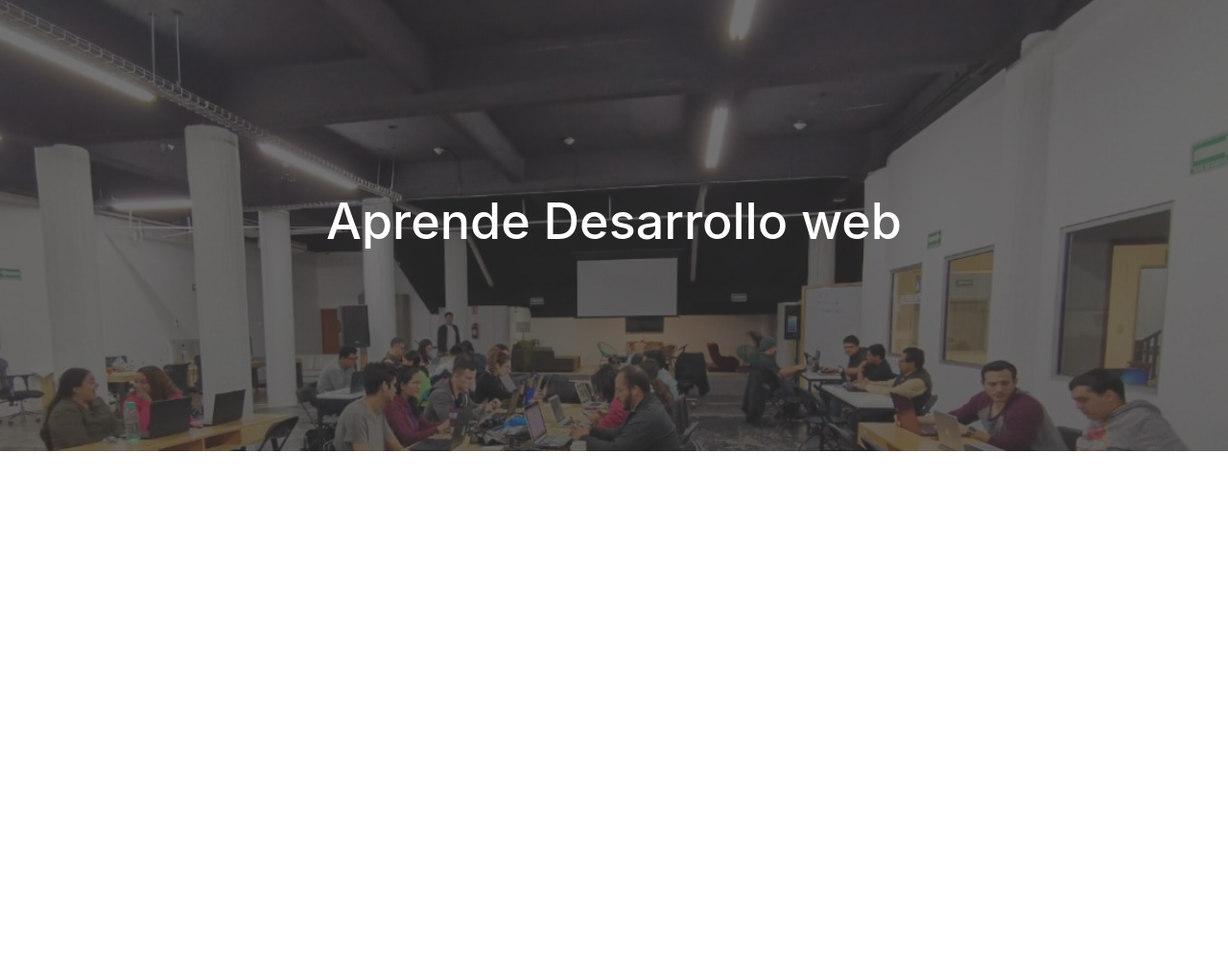
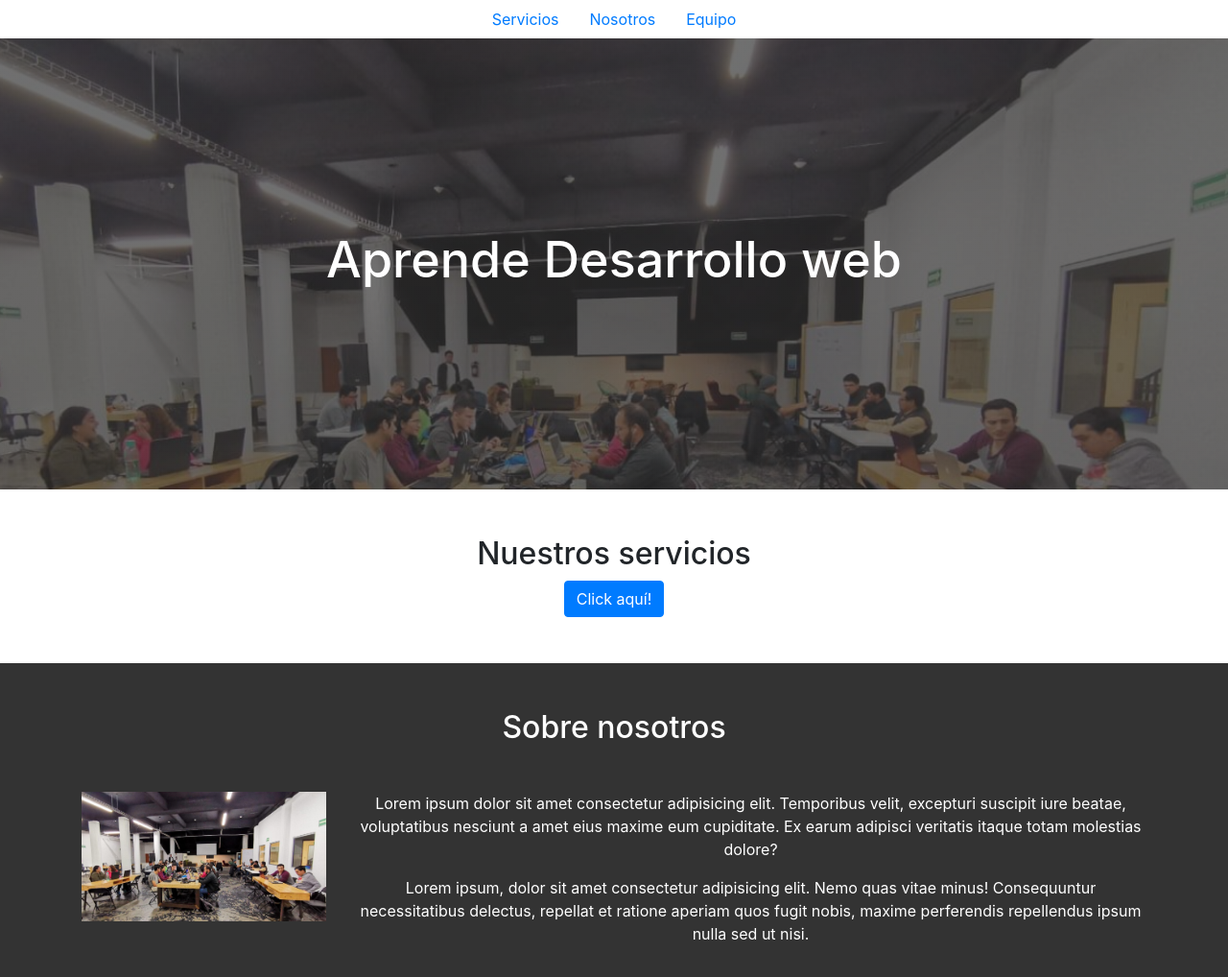
Before and after one commit to gpenunuri/introduccion-desarrollo-diseno-web, a plain HTML site: page 04-frameworks-css/proyecto_bootstrap/index.html in a window 1280 px wide. Shown: the whole page at 96% size. Before the commit the page ends 800 px from the top, so only its background shows below. Drawn offline with Linux system fonts and the light colour scheme.

Commit message:
grid bootstrap added

```diff
--- a/04-frameworks-css/proyecto_bootstrap/css/styles.css
+++ b/04-frameworks-css/proyecto_bootstrap/css/styles.css
@@ -10,3 +10,24 @@
     font-size: 52px;
     color: white;
 }
+
+.section-services {
+    text-align: center;
+    padding: 48px;
+}
+
+.section-about-us {
+    padding: 48px;
+    text-align: center;
+    color: #fff;
+    background-color: #333;
+}
+
+
+.section-about-us h2{
+    margin-bottom: 48px;
+}
+
+.section-about-us img {
+    width: 100%;
+}
--- a/04-frameworks-css/proyecto_bootstrap/index.html
+++ b/04-frameworks-css/proyecto_bootstrap/index.html
@@ -12,16 +12,43 @@
     <link rel="stylesheet" href="css/styles.css">
 </head>
 <body>
+
+    <nav>
+        <ul class="nav justify-content-center">
+            <li class="nav-item">
+                <a class="nav-link active" href="#">Servicios</a>
+            </li>
+            <li class="nav-item">
+                <a class="nav-link" href="#">Nosotros</a>
+            </li>
+            <li class="nav-item">
+                <a class="nav-link" href="#">Equipo</a>
+            </li>
+        </ul>
+    </nav>
+
     <header class="header">
         <h1>Aprende Desarrollo web</h1>
     </header>
 
     <section class="section-services">
-
+        <h2>Nuestros servicios</h2>
+        <button class="btn btn-primary">Click aquí!</button>
     </section>
 
     <section class="section-about-us">
-
+        <h2>Sobre nosotros</h2>
+        <div class="container">
+            <div class="row">
+                <div class="col-12 col-sm-3">
+                    <img src="img/background.png" alt="">
+                </div>
+                <div class="col-12 col-sm-9">
+                    <p>Lorem ipsum dolor sit amet consectetur adipisicing elit. Temporibus velit, excepturi suscipit iure beatae, voluptatibus nesciunt a amet eius maxime eum cupiditate. Ex earum adipisci veritatis itaque totam molestias dolore?</p>
+                    <p>Lorem ipsum, dolor sit amet consectetur adipisicing elit. Nemo quas vitae minus! Consequuntur necessitatibus delectus, repellat et ratione aperiam quos fugit nobis, maxime perferendis repellendus ipsum nulla sed ut nisi.</p>
+                </div>
+            </div>
+        </div>
     </section>
 
     <section class="section-contact">
```
